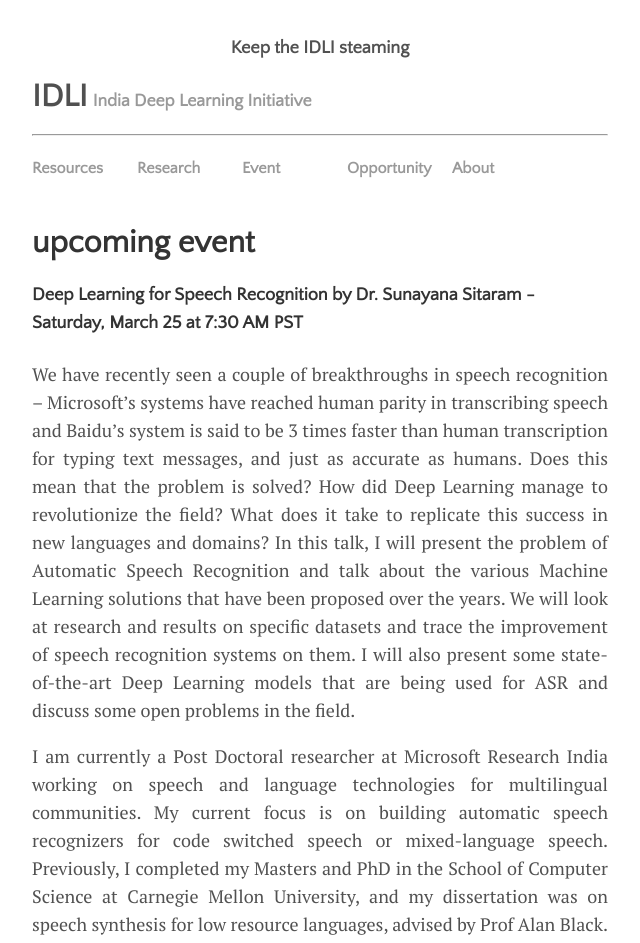
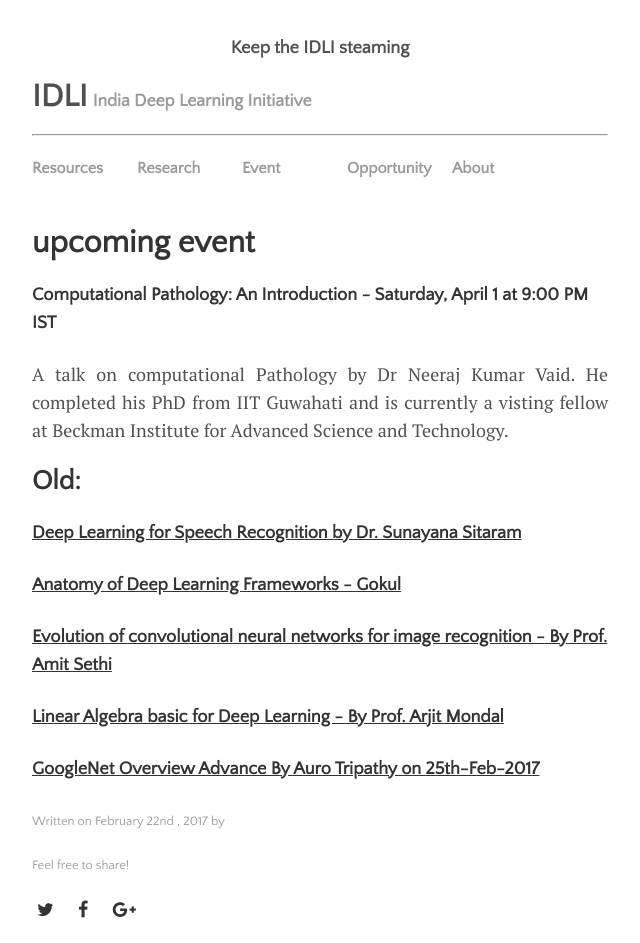
Before and after one commit to IndiaDeepLearningInitiative-IDLI/IndiaDeepLearningInitiative-IDLI.github.io, a Jekyll site: the page built from _upcomming/2017-02-22-Upcomming events.md, in a window 1280 px wide and 1400 px high. Shown: the top 943 px of the window, without its empty margins (320-960 px from the left). Built offline with Jekyll 4.4.1, drawn with Linux system fonts in a browser that asks for light colours; nearby versions of some CDN libraries; comment, search, counter and statistics services are not loaded; some of the changed text lies outside the part shown.

Commit message:
Update 2017-02-22-Upcomming events.md

```diff
--- a/_upcomming/2017-02-22-Upcomming events.md
+++ b/_upcomming/2017-02-22-Upcomming events.md
@@ -3,15 +3,14 @@ layout: post
 title: upcoming event
 ---
 
-#### Deep Learning for Speech Recognition by Dr. Sunayana Sitaram - Saturday, March 25 at 7:30 AM PST
+#### Computational Pathology: An Introduction - Saturday, April 1 at 9:00 PM IST
 
-<p style="text-align: justify;">We have recently seen a couple of breakthroughs in speech recognition – Microsoft’s systems have reached human parity in transcribing speech and Baidu’s system is said to be 3 times faster than human transcription for typing text messages, and just as accurate as humans. Does this mean that the problem is solved? How did Deep Learning manage to revolutionize the field? What does it take to replicate this success in new languages and domains? In this talk, I will present the problem of Automatic Speech Recognition and talk about the various Machine Learning solutions that have been proposed over the years. We will look at research and results on specific datasets and trace the improvement of speech recognition systems on them. I will also present some state-of-the-art Deep Learning models that are being used for ASR and discuss some open problems in the field.</p>
-
-<p style="text-align: justify;">I am currently a Post Doctoral researcher at Microsoft Research India working on speech and language technologies for multilingual communities. My current focus is on building automatic speech recognizers for code switched speech or mixed-language speech. Previously, I completed my Masters and PhD in the School of Computer Science at Carnegie Mellon University, and my dissertation was on speech synthesis for low resource languages, advised by Prof Alan Black. My research interests span speech and language technologies, machine learning and intelligent agents.</p> [LinkedIn]( https://www.linkedin.com/in/sunayana/ )
-
+<p style="text-align: justify;">A talk on computational Pathology by Dr Neeraj Kumar Vaid. He completed his PhD from IIT Guwahati and is currently a visting fellow at Beckman Institute for Advanced Science and Technology.</p>
 
 
 ## Old:
+
+#### [Deep Learning for Speech Recognition by Dr. Sunayana Sitaram]( http://idli.group/session/2017-03-25-dl-avr/ )
 
 #### [Anatomy of Deep Learning Frameworks - Gokul](http://idli.group/session/2017-03-18-Anatomy-of-DL/)
 
```
